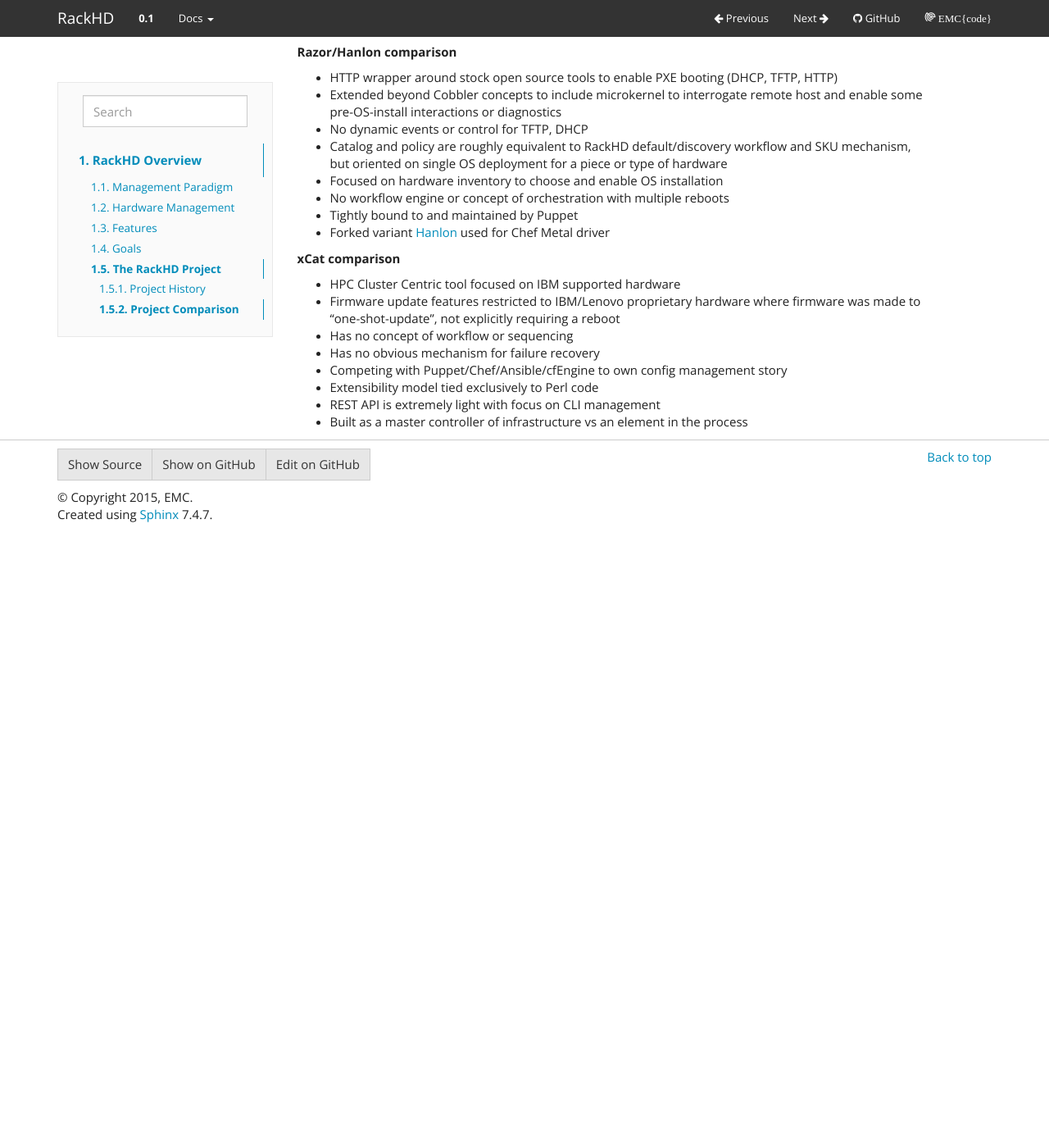
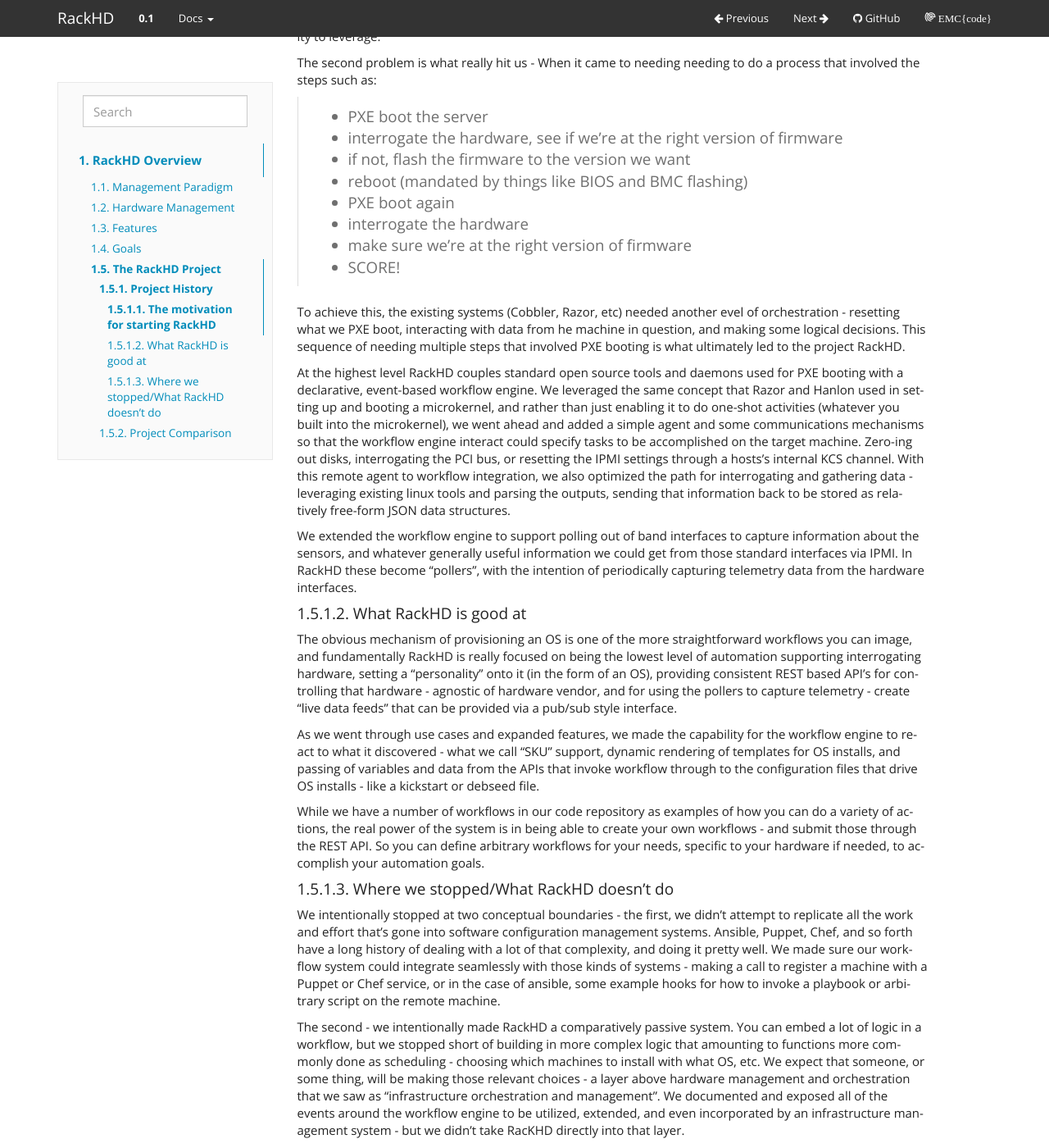
Before and after one commit to RackHD/docs, a Sphinx documentation site: the page built from docs/introduction.rst, in a window 1280 px wide and 1400 px high, scrolled down 2341 px. Shown: the whole window at 82% size. Built offline with Sphinx 7.4.7, drawn with Linux system fonts in a browser that asks for light colours; before the commit the page ends 2990 px from its top, so only the background shows below that; some of the changed text lies outside the part shown.

Commit message:
adding extended history content

```diff
--- a/docs/introduction.rst
+++ b/docs/introduction.rst
@@ -80,6 +80,109 @@
 of different deployment configurations as described in :doc:`how_it_works` and
 :doc:`packaging_and_deployment`.
 
+The motivation for starting RackHD
+^^^^^^^^^^^^^^^^^^^^^^^^^^^^^^^^^^
+
+The original problem we were sorting out how to solve was how to handle some of
+the complexities of firmware and BIOS updates in a fully automated fashion. The
+dirty secret of the computer hardware industry is that many of those tools are
+far from automated, requiring tremendous manual effort and often a physical human
+presence in the datacenter to accomplish some tasks. We aimed to automate as
+absolutely much of that effort as possible.
+
+The first problem was getting to the tools to the machine - where there is
+pretty good support. PXE booting was the obvious choice for a platform agnostic
+mechanism, as it’s fairly industry standard, and while not without it’s quirks,
+it’s reasonably consistent and most platforms conform to the specs that Intel
+wrote for the process. Perfect - Cobbler, Razor, etc all exist - Razor (or it’s
+clone/rewrite Hanlon) have lovely APIs, and even better - they have a microkernel
+for doing what is essentially arbitrary tasks on the remote machine - in the
+case of Razor and Hanlon, what those tasks are is baked into the microkernel -
+but still a tremendous capability to leverage.
+
+The second problem is what really hit us - When it came to needing needing to do
+a process that  involved the steps such as:
+
+ * PXE boot the server
+ * interrogate the hardware, see if we’re at the right version of firmware
+ * if not, flash the firmware to the version we want
+ * reboot (mandated by things like BIOS and BMC flashing)
+ * PXE boot again
+ * interrogate the hardware
+ * make sure we’re at the right version of firmware
+ * SCORE!
+
+To achieve this, the existing systems (Cobbler, Razor, etc) needed another
+evel of orchestration - resetting what we PXE boot, interacting with data from
+he machine in question, and making some logical decisions. This sequence of
+needing multiple steps that involved PXE booting is what ultimately led to the
+project RackHD.
+
+At the highest level RackHD couples standard open source tools and daemons used
+for PXE booting with a declarative, event-based workflow engine. We leveraged
+the same concept that Razor and Hanlon used in setting up and booting a
+microkernel, and rather than just enabling it to do one-shot activities
+(whatever you built into the microkernel), we went ahead and added a simple
+agent and some communications mechanisms so that the workflow engine interact
+could specify tasks to be accomplished on the target machine. Zero-ing out
+disks, interrogating the PCI bus, or resetting the IPMI settings through a
+hosts’s internal KCS channel. With this remote agent to workflow integration,
+we also optimized the path for interrogating and gathering data - leveraging
+existing linux tools and parsing the outputs, sending that information back to
+be stored as relatively free-form JSON data structures.
+
+We extended the workflow engine to support polling out of band interfaces to
+capture information about the sensors, and whatever generally useful information
+we could get from those standard interfaces via IPMI. In RackHD these become
+“pollers”, with the intention of periodically capturing telemetry data from
+the hardware interfaces.
+
+What RackHD is good at
+^^^^^^^^^^^^^^^^^^^^^^^^
+
+The obvious mechanism of provisioning an OS is one of the more straightforward
+workflows you can image, and fundamentally RackHD is really focused on being
+the lowest level of automation supporting interrogating hardware, setting a
+“personality” onto it (in the form of an OS), providing consistent REST based
+API’s for controlling that hardware - agnostic of hardware vendor, and for
+using the pollers to capture telemetry - create “live data feeds” that can be
+provided via a pub/sub style interface.
+
+As we went through use cases and expanded features, we made the capability for
+the workflow engine to react to what it discovered - what we call “SKU” support,
+dynamic rendering of templates for OS installs, and passing of variables and
+data from the APIs that invoke workflow through to the configuration files that
+drive OS installs - like a kickstart or debseed file.
+
+While we have a number of workflows in our code repository as examples of how
+you can do a variety of actions, the real power of the system is in being able
+to create your own workflows - and submit those through the REST API. So you
+can define arbitrary workflows for your needs, specific to your hardware if
+needed, to accomplish your automation goals.
+
+
+Where we stopped/What RackHD doesn’t do
+^^^^^^^^^^^^^^^^^^^^^^^^^^^^^^^^^^^^^^^
+
+We intentionally stopped at two conceptual boundaries - the first, we didn’t
+attempt to replicate all the work and effort that’s gone into software
+configuration management systems. Ansible, Puppet, Chef, and so forth have a
+long history of dealing with a lot of that complexity, and doing it pretty well.
+We made sure our workflow system could integrate seamlessly with those kinds of
+systems - making a call to register a machine with a Puppet or Chef service, or
+in the case of ansible, some example hooks for how to invoke a playbook or
+arbitrary script on the remote machine.
+
+The second - we intentionally made RackHD a comparatively passive system. You
+can embed a lot of logic in a workflow, but we stopped short of building in more
+complex logic that amounting to functions more commonly done as scheduling -
+choosing which machines to install with what OS, etc. We expect that someone,
+or some thing, will be making those relevant choices - a layer above hardware
+management and orchestration that we saw as “infrastructure orchestration and
+management”. We documented and exposed all of the events around the workflow
+engine to be utilized, extended, and even incorporated by an infrastructure
+management system - but we didn’t take RacKHD directly into that layer.
+
 Project Comparison
 ~~~~~~~~~~~~~~~~~~~~~
 Comparison to other open source technologies:
```
